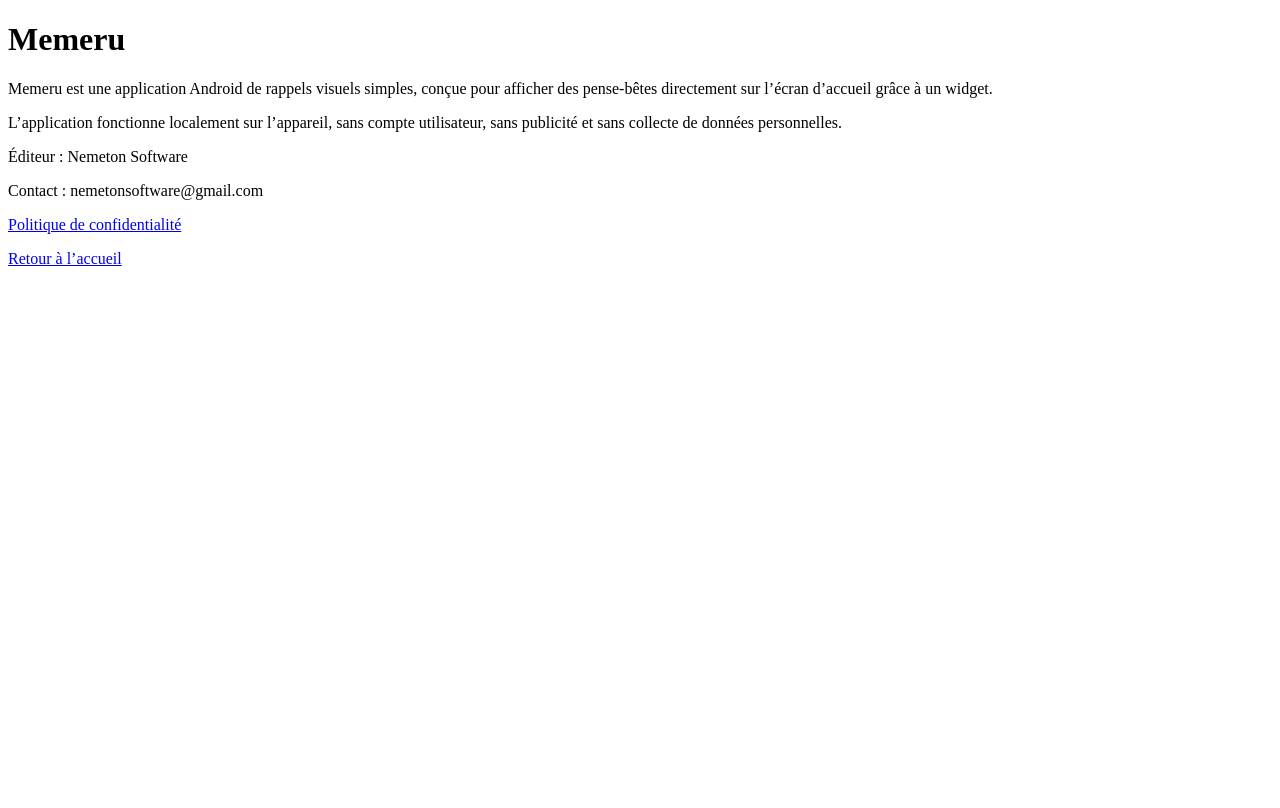
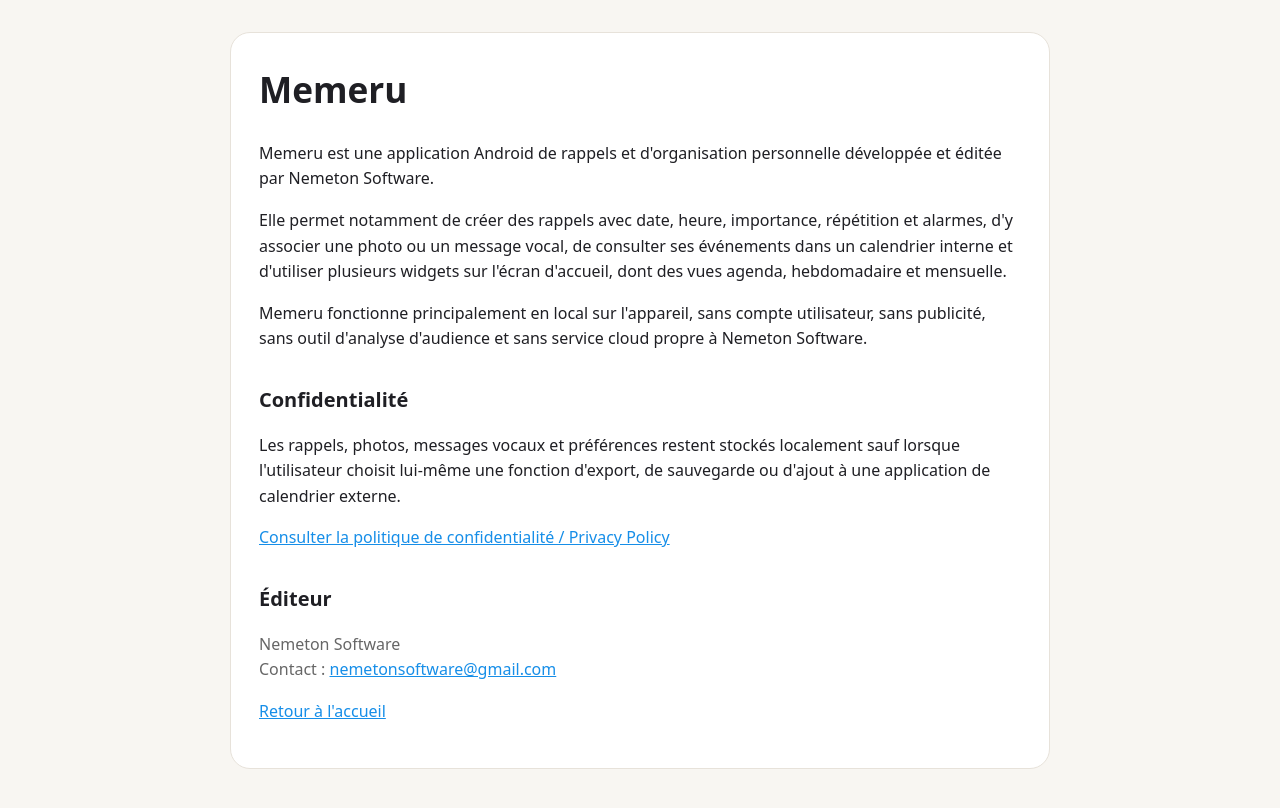
Before and after one commit to NemetonSoftwareApps/NemetonSoftwareApps.github.io, a plain HTML site: page memeru/index.html in a window 1280 px wide. Drawn offline with Linux system fonts and the light colour scheme.

Commit message:
Update index.html

```diff
--- a/memeru/index.html
+++ b/memeru/index.html
@@ -2,35 +2,98 @@
 <html lang="fr">
 <head>
   <meta charset="UTF-8">
+  <meta name="viewport" content="width=device-width, initial-scale=1.0">
   <title>Memeru - Nemeton Software</title>
+
+  <style>
+    body {
+      font-family: system-ui, -apple-system, BlinkMacSystemFont, "Segoe UI", sans-serif;
+      max-width: 820px;
+      margin: 0 auto;
+      padding: 32px 20px 56px;
+      line-height: 1.6;
+      color: #1f1f24;
+      background: #f8f6f2;
+    }
+
+    main {
+      background: #ffffff;
+      border: 1px solid #e7e2da;
+      border-radius: 20px;
+      padding: 28px;
+    }
+
+    h1 {
+      margin-top: 0;
+      font-size: 2.2rem;
+    }
+
+    h2 {
+      margin-top: 2rem;
+      font-size: 1.25rem;
+    }
+
+    a {
+      color: #168ee8;
+    }
+
+    .meta {
+      color: #666;
+    }
+  </style>
 </head>
+
 <body>
+  <main>
+
     <h1>Memeru</h1>
 
     <p>
-    Memeru est une application Android de rappels visuels simples, conçue pour
-    afficher des pense-bêtes directement sur l’écran d’accueil grâce à un widget.
+      Memeru est une application Android de rappels et d'organisation personnelle
+      développée et éditée par Nemeton Software.
     </p>
 
     <p>
-    L’application fonctionne localement sur l’appareil, sans compte utilisateur,
-    sans publicité et sans collecte de données personnelles.
+      Elle permet notamment de créer des rappels avec date, heure, importance,
+      répétition et alarmes, d'y associer une photo ou un message vocal, de consulter
+      ses événements dans un calendrier interne et d'utiliser plusieurs widgets sur
+      l'écran d'accueil, dont des vues agenda, hebdomadaire et mensuelle.
     </p>
 
     <p>
-    Éditeur : Nemeton Software
+      Memeru fonctionne principalement en local sur l'appareil, sans compte
+      utilisateur, sans publicité, sans outil d'analyse d'audience et sans service
+      cloud propre à Nemeton Software.
+    </p>
+
+    <h2>Confidentialité</h2>
+
+    <p>
+      Les rappels, photos, messages vocaux et préférences restent stockés localement
+      sauf lorsque l'utilisateur choisit lui-même une fonction d'export, de sauvegarde
+      ou d'ajout à une application de calendrier externe.
     </p>
 
     <p>
-    Contact : nemetonsoftware@gmail.com
+      <a href="privacy-policy.html">
+        Consulter la politique de confidentialité / Privacy Policy
+      </a>
+    </p>
+
+    <h2>Éditeur</h2>
+
+    <p class="meta">
+      Nemeton Software<br>
+      Contact :
+      <a href="mailto:nemetonsoftware@gmail.com">
+        nemetonsoftware@gmail.com
+      </a>
     </p>
 
     <p>
-    <a href="privacy-policy.html">Politique de confidentialité</a>
+      <a href="../">Retour à l'accueil</a>
     </p>
 
-  <p>
-    <a href="../">Retour à l’accueil</a>
-  </p>
+  </main>
 </body>
 </html>
```
Lines whose indentation alone changed are shown as unchanged.
